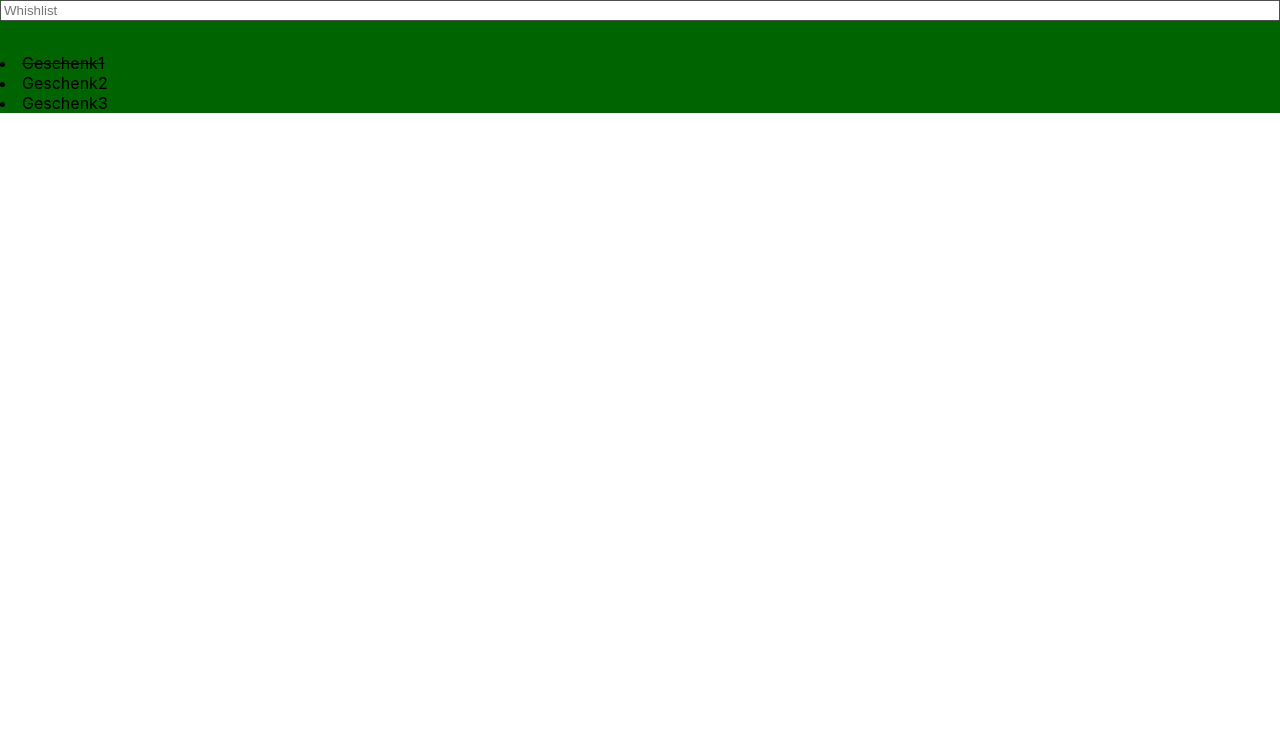
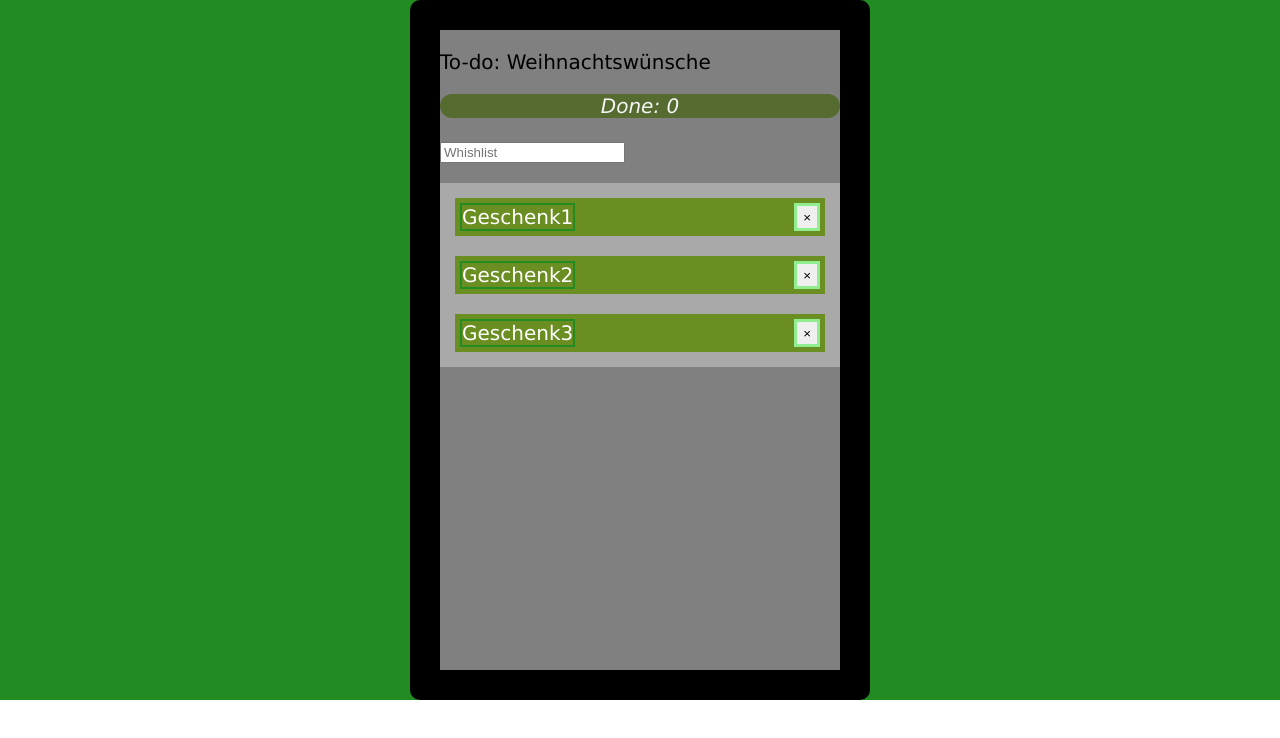
Before and after one commit to sophiamueller/react-todo, a React (Create React App) app: page / in a window 1280 px wide. Shown: the top 738 px of the page. Built offline with nearby package versions, Linux system fonts and the light colour scheme; the HTML template or start-up script is replaced by a standard one.

Commit message:
Add css style

```diff
--- a/src/App.css
+++ b/src/App.css
@@ -1,9 +1,73 @@
 .App {
-  display: grid;
-  grid-gap: 2em;
-  background: darkgreen;
+  box-sizing: content-box;
+  box-shadow: 7;
+  background: grey;
+  max-width: 400px;
+  min-height: 80vh;
+  margin: auto;
+  border-radius: 10px;
+  border: solid 30px;
+  border-color: black;
+}
+
+ul {
+  display: flex;
+  flex-direction: column;
+  background: darkgray;
+  margin: 1.5rem 1;
+  padding: 5px;
+  display: flex;
+}
+
+li {
+  display: flex;
+  justify-content: space-between;
+  background: olivedrab;
+  margin: 10px;
+  padding: 5px;
+}
+
+button {
+  border: 3px solid lightgreen;
+}
+
+span {
+  color: white;
+  border: 2px solid forestgreen;
+}
+
+.TodoList {
+  background: whitesmoke;
+  margin: 0.5rem 0;
+  padding: 5px;
+  display: flex;
+  align-items: flex-end;
 }
 
 .done {
   text-decoration: line-through;
+  color: deeppink;
 }
+
+footer {
+  display: grid;
+}
+
+.input-wrapper {
+  display: flex;
+  flex-direction: columns;
+  justify-content: center;
+  background: #f2f1ec;
+}
+
+.Input {
+  display: flex;
+  flex-direction: column;
+  justify-content: center;
+  align-content: center;
+  height: 30px;
+  width: 300px;
+  border: 2px dotted red;
+  font-size: 14px;
+  outline: none;
+}
--- a/src/App.js
+++ b/src/App.js
@@ -1,12 +1,16 @@
 import React, { Component } from 'react'
 import Todolist from './Todolist'
 import Input from './Input'
+import Counter from './Counter'
+import Heading from './Heading'
 import './App.css'
+import './Counter.css'
+import './Heading.css'
 
 class App extends Component {
   state = {
     todos: [
-      { text: 'Geschenk1', done: true },
+      { text: 'Geschenk1', done: false },
       { text: 'Geschenk2', done: false },
       { text: 'Geschenk3', done: false }
     ]
@@ -27,6 +31,7 @@ class App extends Component {
 
   toggleDone = index => {
     const { todos } = this.state
+
     const newTodos = [
       ...todos.slice(0, index),
       { ...todos[index], done: !todos[index].done },
@@ -38,20 +43,34 @@ class App extends Component {
     })
   }
 
+  deleteTodo = index => {
+    const { todos } = this.state
+    const newTodos = [...todos.slice(0, index), ...todos.slice(index + 1)]
+
+    this.setState({
+      todos: newTodos
+    })
+  }
+
   render() {
+    const countTodos = this.state.todos.filter(todos => todos.isDone).length
     return (
       <div className="App">
+        <header />
+        <Heading />
+        <Counter count={countTodos} />
         <Input keyupfunction={this.addTodoArray} />
-        <div>
+        <ul>
           {this.state.todos.map((todo, index) => (
             <Todolist
               key={index}
               isDone={todo.done}
               text={todo.text}
-              click={() => this.toggleDone(index)}
+              onClick={() => this.toggleDone(index)}
+              onDelete={() => this.deleteTodo(index)}
             />
           ))}
-        </div>
+        </ul>
       </div>
     )
   }
--- /dev/null
+++ b/src/Counter.css
@@ -0,0 +1,8 @@
+.Counter {
+  background-color: darkolivegreen;
+  padding: 10px 5 10px 30px;
+  color: whitesmoke;
+  border-radius: 40px;
+  text-align: center;
+  font-style: italic;
+}
--- /dev/null
+++ b/src/Counter.js
@@ -0,0 +1,9 @@
+import React, { Component } from 'react'
+
+class Counter extends Component {
+  render() {
+    return <p className="Counter">Done: {this.props.count}</p>
+  }
+}
+
+export default Counter
--- /dev/null
+++ b/src/Heading.css
@@ -0,0 +1,19 @@
+.header {
+  background-image: linear-gradient(#ff89c9, deeppink);
+  color: #fefefe;
+  font-size: 30px;
+  padding: 80px 0 10px 30px;
+}
+
+h1 {
+  margin: 0;
+  color: white;
+}
+
+div {
+  font-family: 'Lucida Sans', 'Lucida Sans Regular', 'Lucida Grande',
+    'Lucida Sans Unicode', Geneva, Verdana, sans-serif;
+  font-style: bold;
+  font-size: 20px;
+  background: forestgreen;
+}
--- /dev/null
+++ b/src/Heading.js
@@ -0,0 +1,10 @@
+import React, { Component } from 'react'
+import './Heading.css'
+
+export class Heading extends Component {
+  render() {
+    return <p className="Heading">To-do: Weihnachtswünsche </p>
+  }
+}
+
+export default Heading
--- a/src/Todolist.js
+++ b/src/Todolist.js
@@ -3,10 +3,14 @@ import './App.css'
 
 class Todolist extends Component {
   render() {
-    const { text, click, isDone } = this.props
+    const { text, onClick, isDone, onDelete } = this.props
+
     return (
-      <li onClick={click} className={isDone ? 'done' : ''}>
-        {text}
+      <li>
+        <span onClick={onClick} className={isDone ? 'done' : ''}>
+          {text}
+        </span>
+        <button onClick={onDelete}>&times;</button>
       </li>
     )
   }
```
